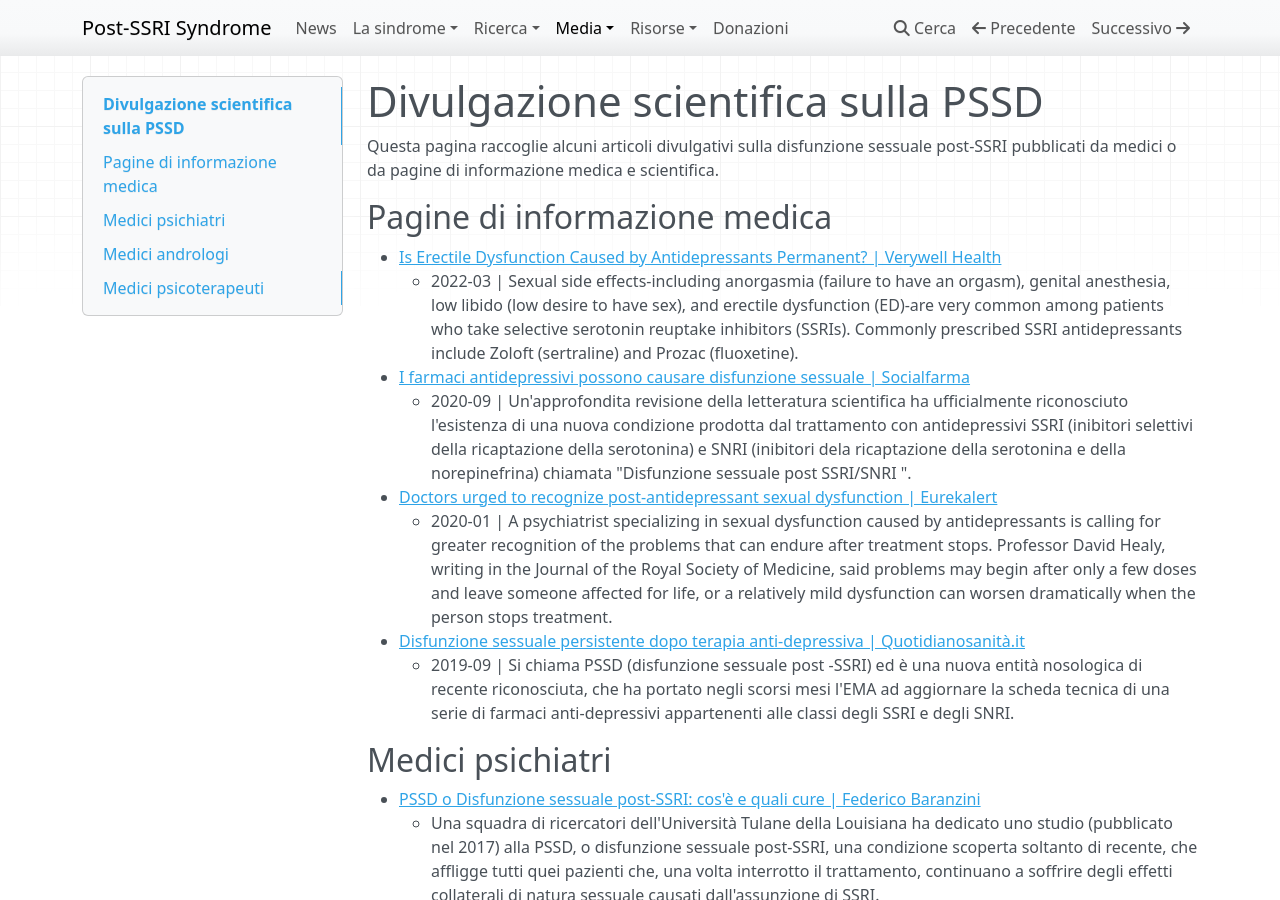
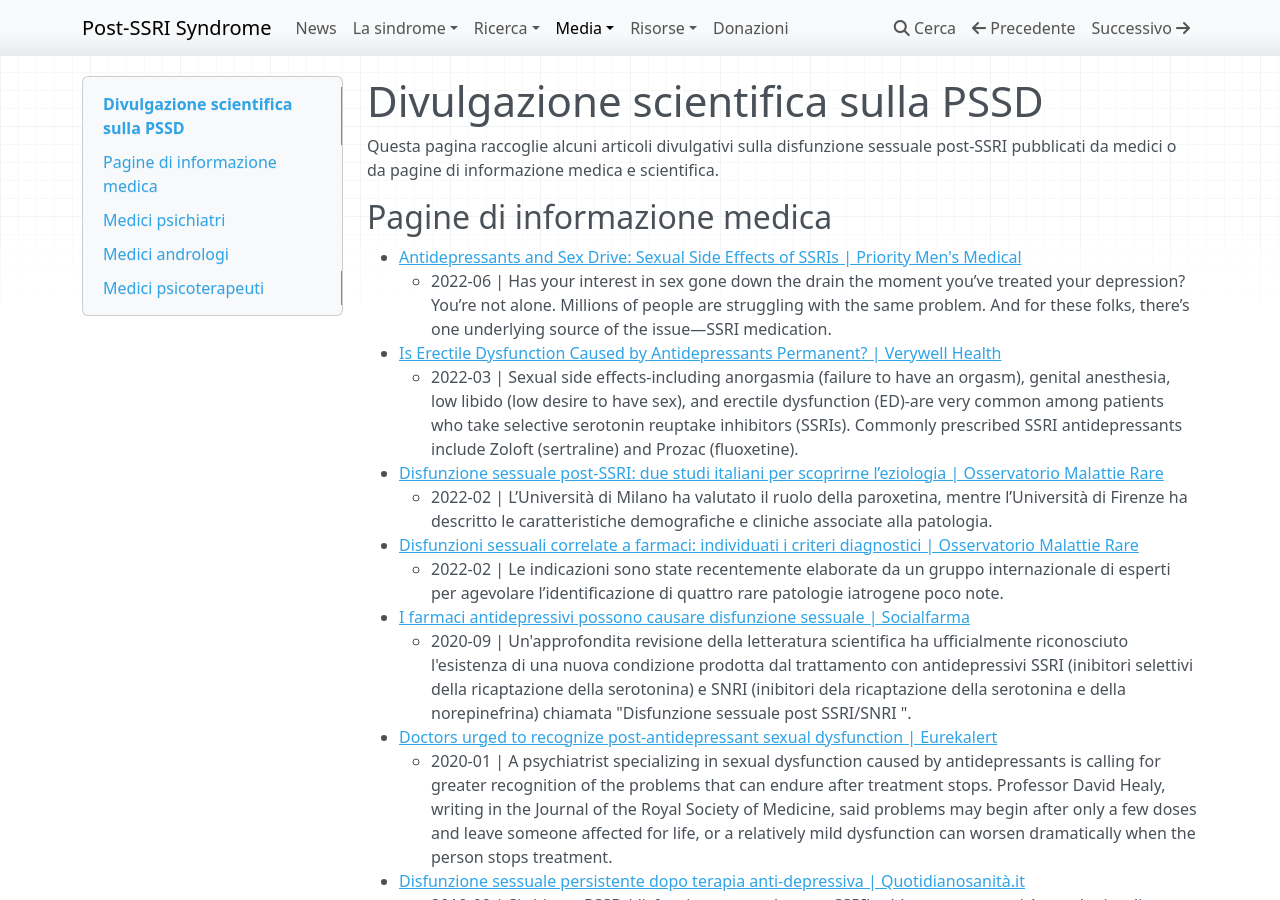
Before and after one commit to postssrisyndrome/windmill, an MkDocs documentation site: the page built from docs/media/medici.md, in a window 1280 px wide and 900 px high. Built offline with MkDocs 1.6.1, drawn with Linux system fonts in a browser that asks for light colours; nearby versions of some CDN libraries.

Commit message:
media/medici.md: aggiunti 3 articoli importanti
2 OMAR (che erano nell'altra pagina) e uno da Priority Men's Medical

```diff
--- a/docs/media/medici.md
+++ b/docs/media/medici.md
@@ -4,8 +4,14 @@ Questa pagina raccoglie alcuni articoli divulgativi sulla disfunzione sessuale p
 
 ## Pagine di informazione medica
 
+* [Antidepressants and Sex Drive: Sexual Side Effects of SSRIs | Priority Men's Medical](https://prioritymensmedical.com/blog/antidepressants-sex-drive-sexual-side-effects-of-ssris/)
+    * 2022-06 | Has your interest in sex gone down the drain the moment you’ve treated your depression? You’re not alone. Millions of people are struggling with the same problem. And for these folks, there’s one underlying source of the issue—SSRI medication.
 * [Is Erectile Dysfunction Caused by Antidepressants Permanent? | Verywell Health](https://www.verywellhealth.com/post-ssri-erectile-dysfunction-5218272)
     * 2022-03 | Sexual side effects-including anorgasmia (failure to have an orgasm), genital anesthesia, low libido (low desire to have sex), and erectile dysfunction (ED)-are very common among patients who take selective serotonin reuptake inhibitors (SSRIs). Commonly prescribed SSRI antidepressants include Zoloft (sertraline) and Prozac (fluoxetine).
+* [Disfunzione sessuale post-SSRI: due studi italiani per scoprirne l’eziologia | Osservatorio Malattie Rare](https://www.osservatoriomalattierare.it/news/ricerca-scientifica/18309-disfunzione-sessuale-post-ssri-due-studi-italiani-per-scoprirne-l-eziologia)
+    * 2022-02 | L’Università di Milano ha valutato il ruolo della paroxetina, mentre l’Università di Firenze ha descritto le caratteristiche demografiche e cliniche associate alla patologia.
+* [Disfunzioni sessuali correlate a farmaci: individuati i criteri diagnostici | Osservatorio Malattie Rare](https://www.osservatoriomalattierare.it/news/ricerca-scientifica/18319-disfunzioni-sessuali-correlate-a-farmaci-individuati-i-criteri-diagnostici)
+    * 2022-02 | Le indicazioni sono state recentemente elaborate da un gruppo internazionale di esperti per agevolare l’identificazione di quattro rare patologie iatrogene poco note.
 * [I farmaci antidepressivi possono causare disfunzione sessuale | Socialfarma](https://www.socialfarma.it/i-farmaci-antidepressivi-possono-causare-disfunzione-sessuale/)
     * 2020-09 | Un'approfondita revisione della letteratura scientifica ha ufficialmente riconosciuto l'esistenza di una nuova condizione prodotta dal trattamento con antidepressivi SSRI (inibitori selettivi della ricaptazione della serotonina) e SNRI (inibitori dela ricaptazione della serotonina e della norepinefrina) chiamata "Disfunzione sessuale post SSRI/SNRI ".
 * [Doctors urged to recognize post-antidepressant sexual dysfunction | Eurekalert](https://www.eurekalert.org/pub_releases/2020-01/s-dut012320.php)
```
